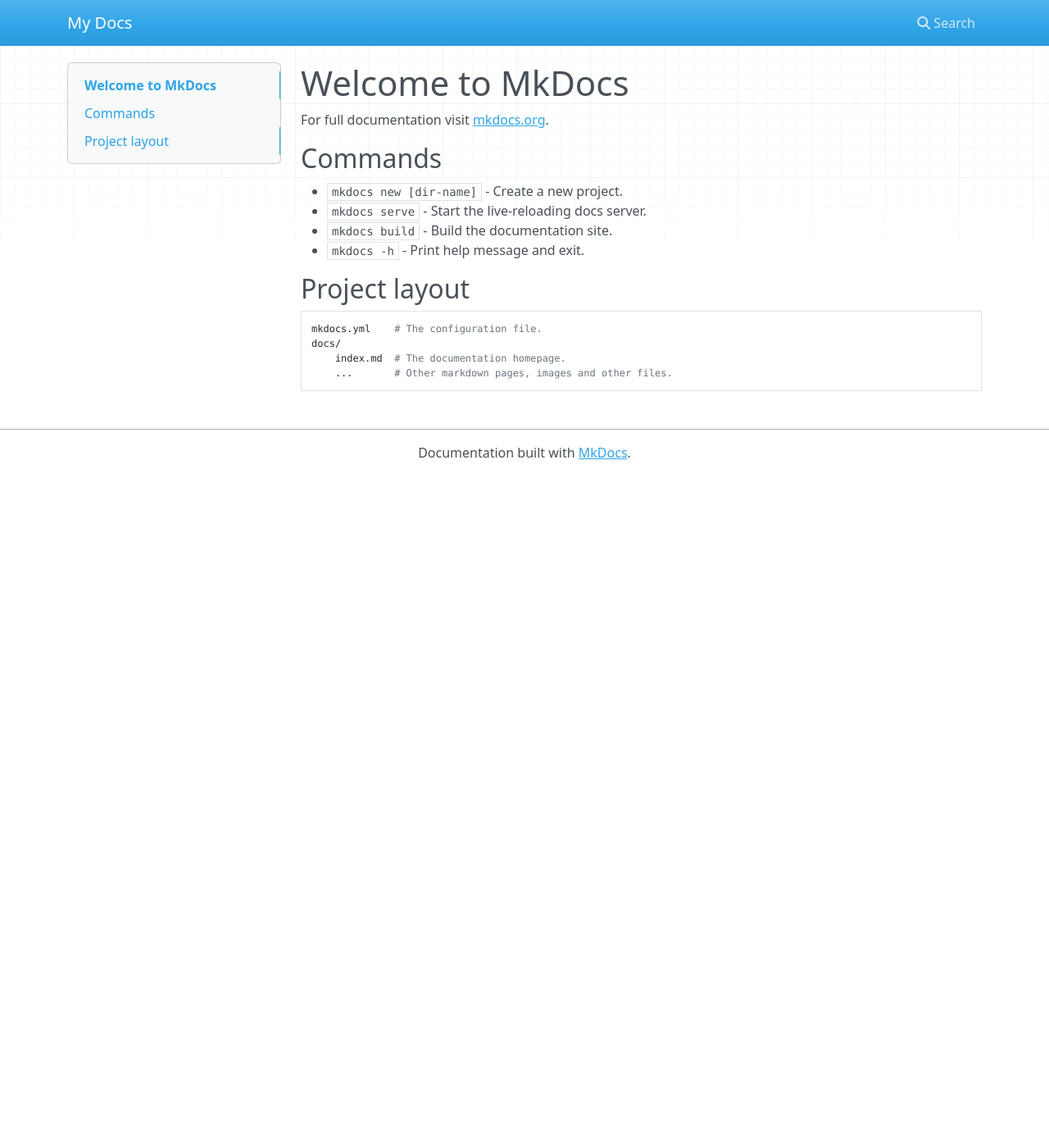
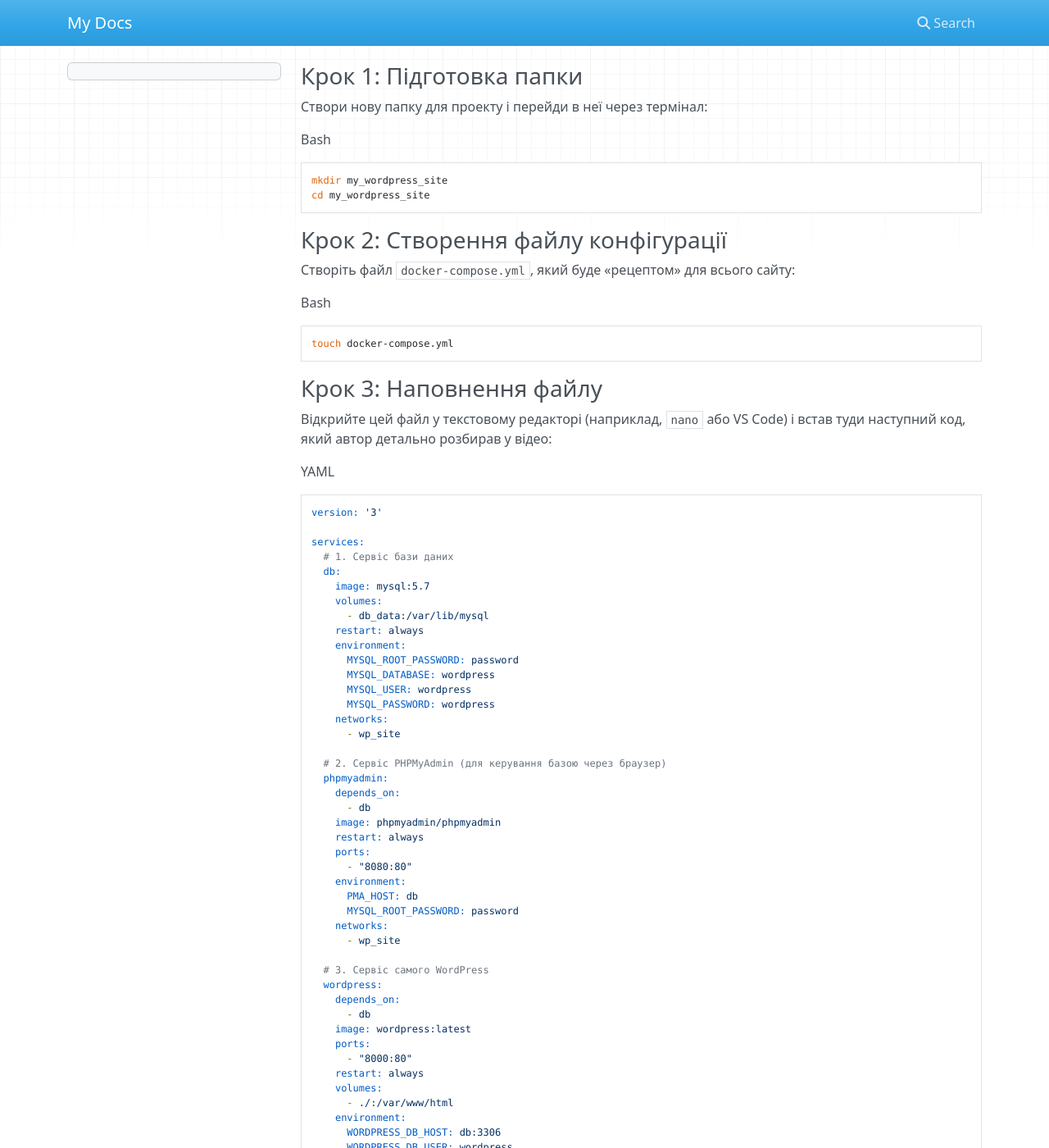
Before and after one commit to maks75736/test, an MkDocs documentation site: the page built from docs/index.md, in a window 1280 px wide and 1400 px high. Shown: the whole window at 82% size. Built offline with MkDocs 1.6.1, drawn with Linux system fonts in a browser that asks for light colours; nearby versions of some CDN libraries; some of the changed text lies outside the part shown.

Commit message:
refresh_site

````diff
--- a/docs/index.md
+++ b/docs/index.md
@@ -1,17 +1,130 @@
-# Welcome to MkDocs
+### Крок 1: Підготовка папки
 
-For full documentation visit [mkdocs.org](https://www.mkdocs.org).
+Створи нову папку для проекту і перейди в неї через термінал:
 
-## Commands
+Bash
 
-* `mkdocs new [dir-name]` - Create a new project.
-* `mkdocs serve` - Start the live-reloading docs server.
-* `mkdocs build` - Build the documentation site.
-* `mkdocs -h` - Print help message and exit.
+```
+mkdir my_wordpress_site
+cd my_wordpress_site
+```
 
-## Project layout
+### Крок 2: Створення файлу конфігурації
+Створіть файл `docker-compose.yml`, який буде «рецептом» для всього сайту:
 
-    mkdocs.yml    # The configuration file.
-    docs/
-        index.md  # The documentation homepage.
-        ...       # Other markdown pages, images and other files.
+Bash
+
+```
+touch docker-compose.yml
+```
+
+### Крок 3: Наповнення файлу
+
+Відкрийте цей файл у текстовому редакторі (наприклад, `nano` або VS Code) і встав туди наступний код, який автор детально розбирав у відео:
+
+YAML
+
+```
+version: '3'
+
+services:
+  # 1. Сервіс бази даних
+  db:
+    image: mysql:5.7
+    volumes:
+      - db_data:/var/lib/mysql
+    restart: always
+    environment:
+      MYSQL_ROOT_PASSWORD: password
+      MYSQL_DATABASE: wordpress
+      MYSQL_USER: wordpress
+      MYSQL_PASSWORD: wordpress
+    networks:
+      - wp_site
+
+  # 2. Сервіс PHPMyAdmin (для керування базою через браузер)
+  phpmyadmin:
+    depends_on:
+      - db
+    image: phpmyadmin/phpmyadmin
+    restart: always
+    ports:
+      - "8080:80"
+    environment:
+      PMA_HOST: db
+      MYSQL_ROOT_PASSWORD: password
+    networks:
+      - wp_site
+
+  # 3. Сервіс самого WordPress
+  wordpress:
+    depends_on:
+      - db
+    image: wordpress:latest
+    ports:
+      - "8000:80"
+    restart: always
+    volumes:
+      - ./:/var/www/html
+    environment:
+      WORDPRESS_DB_HOST: db:3306
+      WORDPRESS_DB_USER: wordpress
+      WORDPRESS_DB_PASSWORD: wordpress
+      WORDPRESS_DB_NAME: wordpress
+    networks:
+      - wp_site
+
+# Спільні ресурси
+volumes:
+  db_data:
+
+networks:
+  wp_site:
+```
+
+### Крок 4: Запуск контейнерів
+
+Щоб підняти всю цю структуру, автор вводить лише одну головну команду:
+
+Bash
+
+```
+docker-compose up -d
+```
+
+- **`-d`** (detached mode) — означає, що контейнери запустяться у фоновому режимі, і ти зможеш далі користуватися терміналом.
+
+
+### Крок 5: Перевірка роботи
+
+Щоб переконатися, що все запустилося, він використовує:
+
+Bash
+
+```
+docker ps
+```
+
+Ця команда покаже список активних контейнерів та порти, на яких вони працюють.
+
+---
+
+### Як користуватися результатом:
+
+1. **WordPress:** Відкрий у браузері `localhost:8000`. Там розпочнеться стандартна інсталяція WordPress
+
+2. **База даних (PHPMyAdmin):** Відкрий `localhost:8080`.
+
+    - **Користувач:** root
+
+    - **Пароль:** password (як прописано в коді вище)
+
+
+### Ключові фішки цього способу:
+
+- **Volumes (`./:/var/www/html`):**  Це означає, що як тільки ти запустиш команду, у твоїй папці на комп'ютері автоматично з'являться всі файли WordPress. Ти зможеш їх редагувати прямо зі свого ПК.
+
+- **Networks:** Всі сервіси знаходяться в одній мережі `wp_site`, тому WordPress бачить базу даних просто за іменем `db`, а не за IP-адресою.
+
+
+Якщо ти захочеш все видалити, достатньо буде прописати `docker-compose down`.
````
Also changed, not shown: site/index.html, 1 other file.
